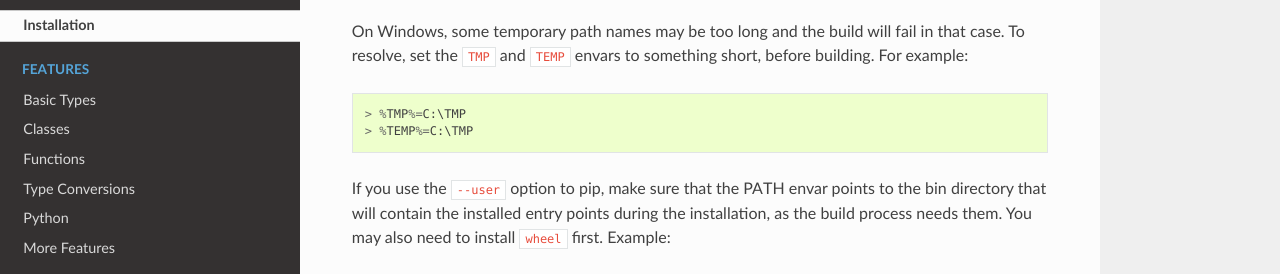
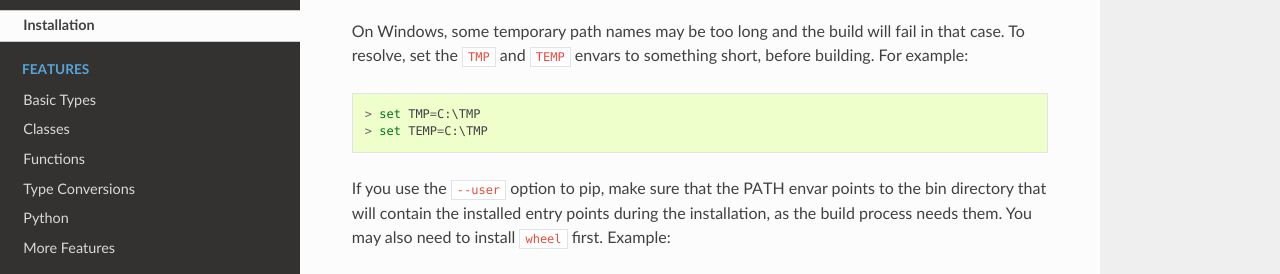
Before and after one commit to wlav/cppyy, a Sphinx documentation site: the page built from doc/source/installation.rst, in a window 1280 px wide and 900 px high, scrolled down 791 px. Shown: the part 153-427 px from the top of the window. Built offline with Sphinx 7.4.7 and the Read the Docs theme 2.0.0, drawn with Linux system fonts in a browser that asks for light colours.

Commit message:
fix typos

```diff
--- a/doc/source/installation.rst
+++ b/doc/source/installation.rst
@@ -52,8 +52,8 @@ To resolve, set the ``TMP`` and ``TEMP`` envars to something short, before
 building.
 For example::
 
- > %TMP%=C:\TMP
- > %TEMP%=C:\TMP
+ > set TMP=C:\TMP
+ > set TEMP=C:\TMP
 
 If you use the ``--user`` option to pip, make sure that the PATH envar points
 to the bin directory that will contain the installed entry points during the
```
